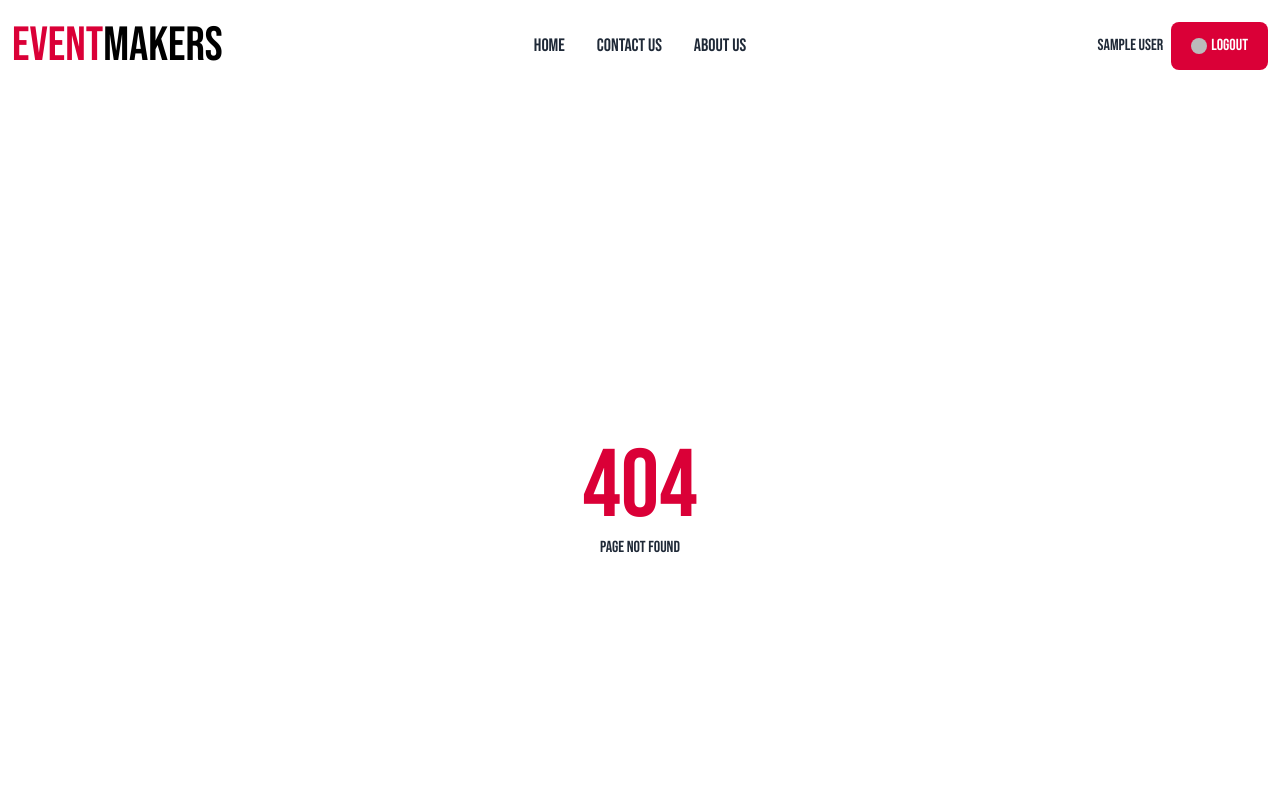
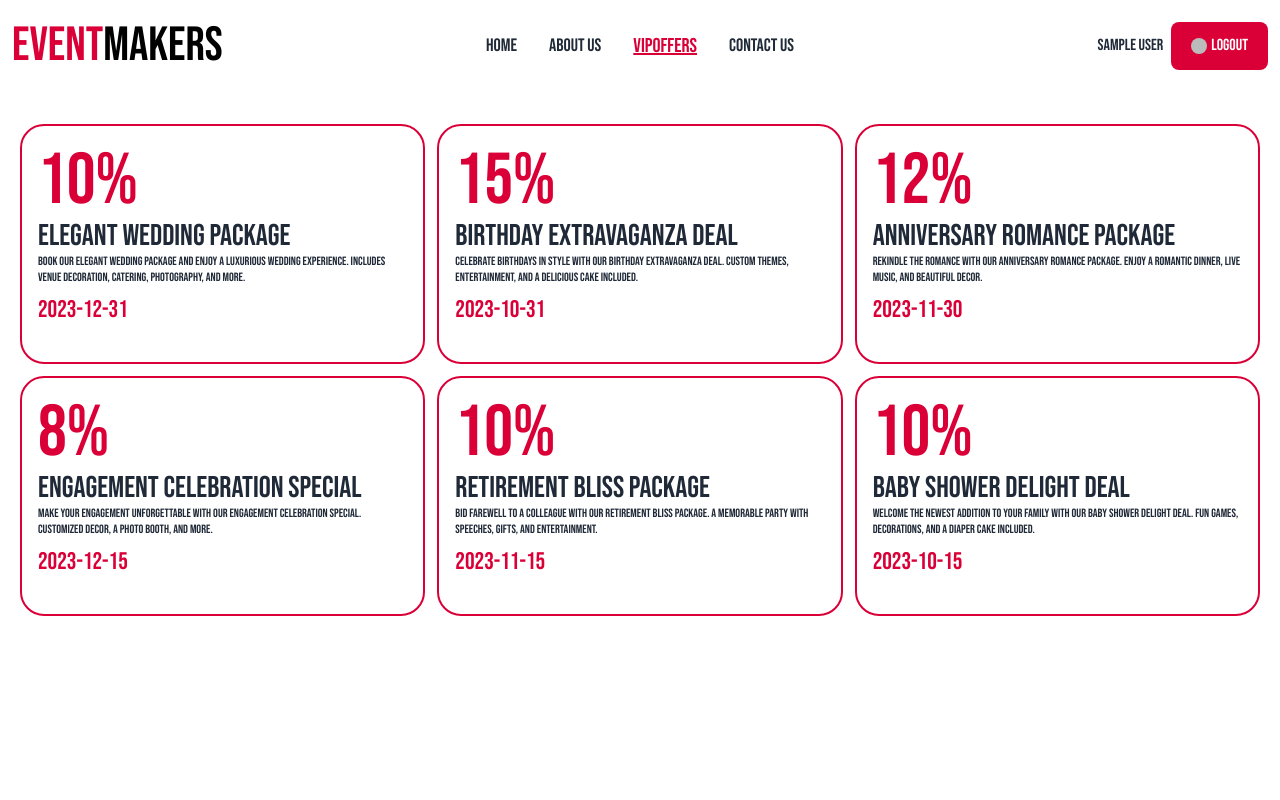
Before and after one commit to ayon121/Event_management_Website_React, a React (Vite) app: page /VIPOffers in a window 1280 px wide. Shown: the top 800 px of the page. Built offline with nearby package versions, Linux system fonts and the light colour scheme; no server answers; sample sign-in values are in the browser's storage.

Commit message:
VIPoffer Private Route Added

```diff
--- /dev/null
+++ b/public/Vipoffer.json
@@ -0,0 +1,50 @@
+[
+    {
+      "id": 1,
+      "service_id": 1,
+      "title": "Elegant Wedding Package",
+      "description": "Book our Elegant Wedding Package and enjoy a luxurious wedding experience. Includes venue decoration, catering, photography, and more.",
+      "discount_percentage": 10,
+      "valid_until": "2023-12-31"
+    },
+    {
+      "id": 2,
+      "service_id": 2,
+      "title": "Birthday Extravaganza Deal",
+      "description": "Celebrate birthdays in style with our Birthday Extravaganza Deal. Custom themes, entertainment, and a delicious cake included.",
+      "discount_percentage": 15,
+      "valid_until": "2023-10-31"
+    },
+    {
+      "id": 3,
+      "service_id": 3,
+      "title": "Anniversary Romance Package",
+      "description": "Rekindle the romance with our Anniversary Romance Package. Enjoy a romantic dinner, live music, and beautiful decor.",
+      "discount_percentage": 12,
+      "valid_until": "2023-11-30"
+    },
+    {
+      "id": 4,
+      "service_id": 4,
+      "title": "Engagement Celebration Special",
+      "description": "Make your engagement unforgettable with our Engagement Celebration Special. Customized decor, a photo booth, and more.",
+      "discount_percentage": 8,
+      "valid_until": "2023-12-15"
+    },
+    {
+      "id": 5,
+      "service_id": 5,
+      "title": "Retirement Bliss Package",
+      "description": "Bid farewell to a colleague with our Retirement Bliss Package. A memorable party with speeches, gifts, and entertainment.",
+      "discount_percentage": 10,
+      "valid_until": "2023-11-15"
+    },
+    {
+      "id": 6,
+      "service_id": 6,
+      "title": "Baby Shower Delight Deal",
+      "description": "Welcome the newest addition to your family with our Baby Shower Delight Deal. Fun games, decorations, and a diaper cake included.",
+      "discount_percentage": 10,
+      "valid_until": "2023-10-15"
+    }
+  ]
--- /dev/null
+++ b/src/Component/Pages/VIPOffers.jsx
@@ -0,0 +1,27 @@
+
+// import PropTypes from 'prop-types';
+
+import { useLoaderData } from "react-router-dom";
+import VipOffer from "./VipOffer";
+import Navber from "../Shared_Components/Navber";
+
+const VIPOffers = () => {
+    const offers = useLoaderData();
+
+    return (
+        <div>
+            <Navber></Navber>
+            <div className="grid grid-cols-1 md:grid-cols-2 lg:grid-cols-3 gap-3 max-w-7xl mx-auto px-5 mb-9 mt-8">
+                {
+                    offers.map(offer => <VipOffer key={offer.id} offer={offer}></VipOffer>)
+                }
+            </div>
+        </div>
+    );
+};
+
+VIPOffers.propTypes = {
+
+};
+
+export default VIPOffers;
--- /dev/null
+++ b/src/Component/Pages/VipOffer.jsx
@@ -0,0 +1,22 @@
+
+import PropTypes from 'prop-types';
+
+const VipOffer = ({offer})=> {
+    const {title , description ,discount_percentage ,valid_until } = offer
+    return (
+        <div className='font-Bebas'>
+            <div className='px-4 py-5 border-2 rounded-3xl border-[#DA0037] h-60'>
+                <h1 className='text-7xl text-[#DA0037]'>{discount_percentage}%</h1>
+                <h2 className='text-3xl'>{title}</h2>
+                <p className='text-xs'>{description}</p>
+                <p className='text-2xl pt-2 text-[#DA0037]'>{valid_until}</p>
+            </div>
+        </div>
+    );
+};
+
+VipOffer.propTypes = {
+    offer : PropTypes.object
+};
+
+export default VipOffer;
--- a/src/Component/Shared_Components/Navber.jsx
+++ b/src/Component/Shared_Components/Navber.jsx
@@ -20,8 +20,13 @@ const Navber = () => {
 
     const navlinks = <>
         <li className="text-lg"><NavLink to="/" className={({ isActive }) => isActive ? 'text-[#DA0037] underline text-xl' : 'bg-transparent'}>Home</NavLink></li>
-        <li className="text-lg"><NavLink to="/Contact" className={({ isActive }) => isActive ? 'text-[#DA0037] underline text-xl' : 'bg-transparent'}>Contact Us</NavLink></li>
         <li className="text-lg"><NavLink to="/About" className={({ isActive }) => isActive ? 'text-[#DA0037] underline text-xl' : 'bg-transparent'}>About Us</NavLink></li>
+        {
+            user && <li className="text-lg"><NavLink to="/VIPOffers" className={({ isActive }) => isActive ? 'text-[#DA0037] underline text-xl' : 'bg-transparent'}>VIPOffers</NavLink></li>
+        }
+        {
+            user && <li className="text-lg"><NavLink to="/Contact" className={({ isActive }) => isActive ? 'text-[#DA0037] underline text-xl' : 'bg-transparent'}>Contact Us</NavLink></li>
+        }
     </>
 
     return (
--- a/src/Providers/Authproviders.jsx
+++ b/src/Providers/Authproviders.jsx
@@ -18,7 +18,6 @@ const Authproviders = ({ children }) => {
     // user monitoring
     useEffect(()=> {
         const Unsubscirbe = onAuthStateChanged(auth , currentUser => {
-            console.log('user in auth state' , currentUser);
             setUser(currentUser)
             setloading(false)
         })
--- a/src/main.jsx
+++ b/src/main.jsx
@@ -15,6 +15,7 @@ import PrivateRoute from './PrivateRoute/PrivateRoute';
 import About from './Component/Pages/About';
 import ErrorPage from './Component/Pages/ErrorPage';
 import Contact from './Component/Pages/Contact';
+import VIPOffers from './Component/Pages/VIPOffers';
 
 
 const router = createBrowserRouter([
@@ -29,7 +30,7 @@ const router = createBrowserRouter([
       },
       {
         path : "/Contact",
-        element : <Contact></Contact>
+        element : <PrivateRoute><Contact></Contact></PrivateRoute>
       },
       {
         path : "/About",
@@ -47,6 +48,11 @@ const router = createBrowserRouter([
       {
         path : "/Login",
         element : <Login></Login>
+      },
+      {
+        path : "/VIPOffers",
+        element : <PrivateRoute><VIPOffers></VIPOffers></PrivateRoute>,
+        loader: () => fetch('../Vipoffer.json')//warning: it is not a perfect way to load data
       }
     ]
   },
```
